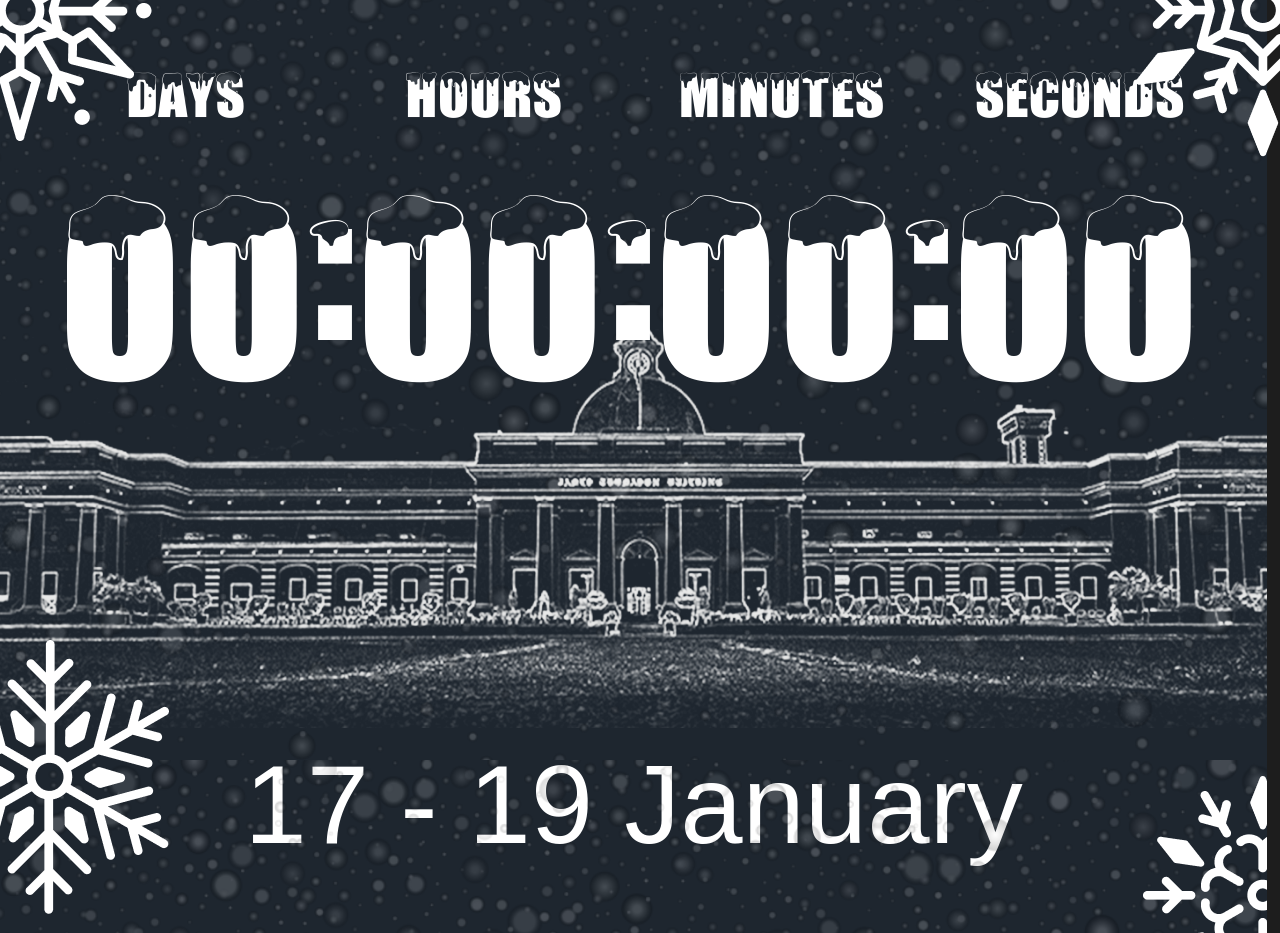
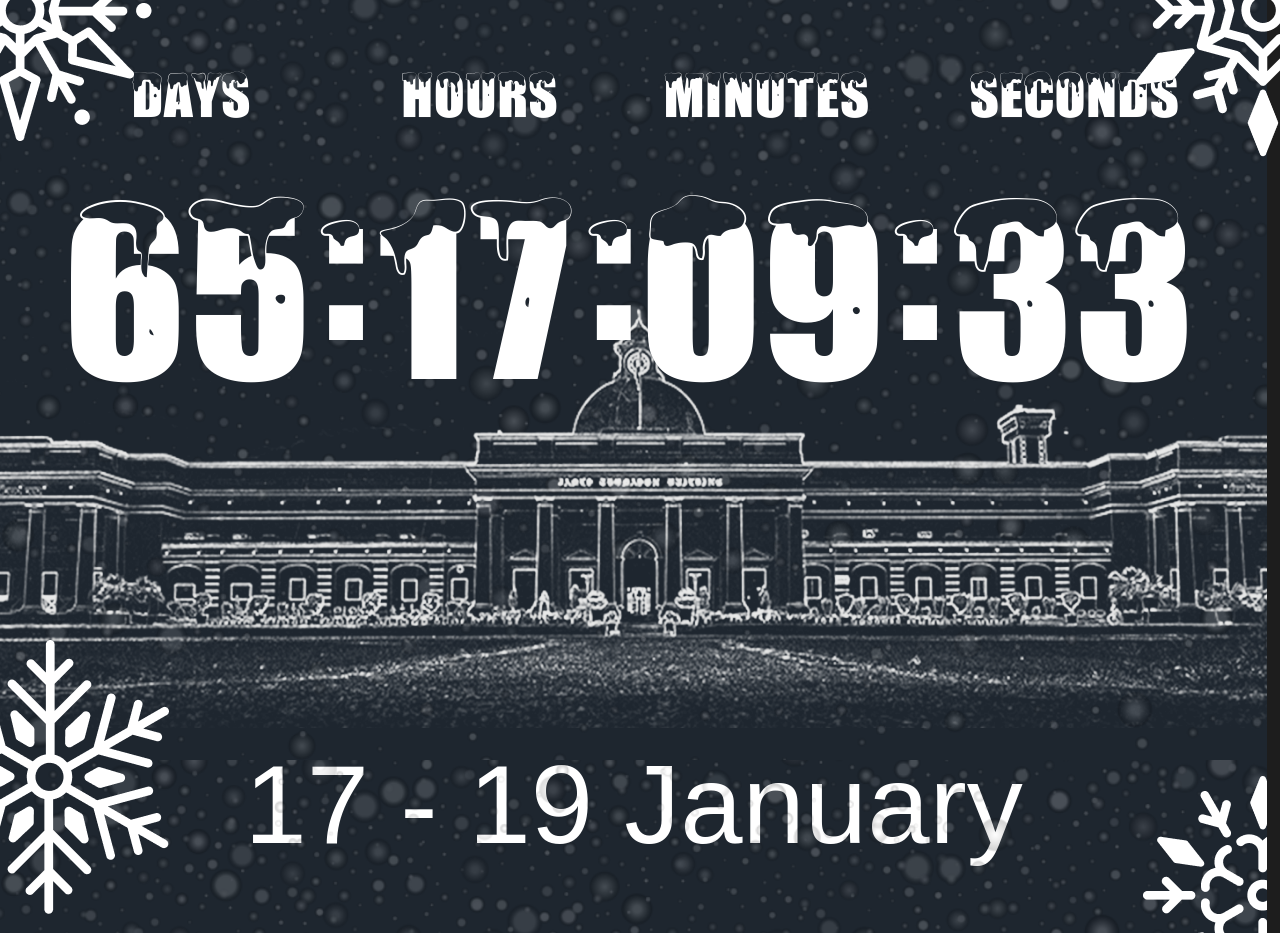
Before and after one commit to namay26/IRMUN-Website, a Vue app in the folder frontend/: page / in a window 1280 px wide. Shown: the part 840-1773 px from the top of the page. Built offline with nearby package versions, Linux system fonts and the light colour scheme; a web font is replaced by a local one.

Commit message:
implement timeline function

```diff
--- a/frontend/src/components/Timeline.vue
+++ b/frontend/src/components/Timeline.vue
@@ -6,22 +6,22 @@
       <div class="container">
         <div class="countdown">
           <h2 class="heading-secondary-time">DAYS</h2>
-          <h1 class="heading-primary-time">00</h1>
+          <h1 class="heading-primary-time">{{ days }}</h1>
         </div>
         <span class="heading-primary-time">:</span>
         <div class="countdown">
           <h2 class="heading-secondary-time">HOURS</h2>
-          <h1 class="heading-primary-time">00</h1>
+          <h1 class="heading-primary-time">{{ hours }}</h1>
         </div>
         <span class="heading-primary-time">:</span>
         <div class="countdown">
           <h2 class="heading-secondary-time">MINUTES</h2>
-          <h1 class="heading-primary-time">00</h1>
+          <h1 class="heading-primary-time">{{ minutes }}</h1>
         </div>
         <span class="heading-primary-time">:</span>
         <div class="countdown">
           <h2 class="heading-secondary-time">SECONDS</h2>
-          <h1 class="heading-primary-time">00</h1>
+          <h1 class="heading-primary-time">{{ seconds }}</h1>
         </div>
       </div>
       <div>
@@ -31,6 +31,48 @@
     <img src="@/assets/Flake3.png" class="flake3" />
   </div>
 </template>
+
+<script>
+export default {
+  data() {
+    return {
+      days: "00",
+      hours: "00",
+      minutes: "00",
+      seconds: "00",
+      eventDate: new Date("2025-01-17T00:00:00"),
+    };
+  },
+  methods: {
+    updateCountdown() {
+      const now = new Date();
+      const timeDifference = this.eventDate - now;
+
+      if (timeDifference <= 0) {
+        this.days = this.hours = this.minutes = this.seconds = "00";
+      } else {
+        const days = Math.floor(timeDifference / (1000 * 60 * 60 * 24));
+        const hours = Math.floor((timeDifference % (1000 * 60 * 60 * 24)) / (1000 * 60 * 60));
+        const minutes = Math.floor((timeDifference % (1000 * 60 * 60)) / (1000 * 60));
+        const seconds = Math.floor((timeDifference % (1000 * 60)) / 1000);
+
+        this.days = String(days).padStart(2, "0");
+        this.hours = String(hours).padStart(2, "0");
+        this.minutes = String(minutes).padStart(2, "0");
+        this.seconds = String(seconds).padStart(2, "0");
+      }
+    },
+  },
+  mounted() {
+    this.updateCountdown();
+    this.countdownInterval = setInterval(this.updateCountdown, 1000);
+  },
+  beforeDestroy() {
+    clearInterval(this.countdownInterval);
+  },
+};
+</script>
+
 
 <style scoped>
 @font-face {
```
